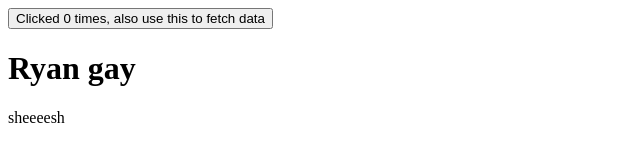
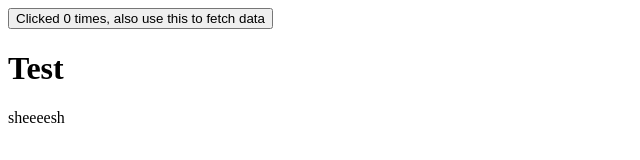
Before and after one commit to RyanChenM7/GiraffeZoo, a SvelteKit app in the folder frontend/: page / in a window 1280 px wide. Shown: the top 160 px of the page, without its empty margins (0-640 px from the left). Built offline with nearby package versions, Linux system fonts and the light colour scheme.

Commit message:
changed header

```diff
--- a/frontend/src/routes/+page.svelte
+++ b/frontend/src/routes/+page.svelte
@@ -40,5 +40,5 @@
 {:catch error}
 	<p>An error occurred!</p>
 {/await} -->
-<h1>Ryan gay</h1>
+<h1>Test</h1>
 <p>sheeeesh</p>
```
